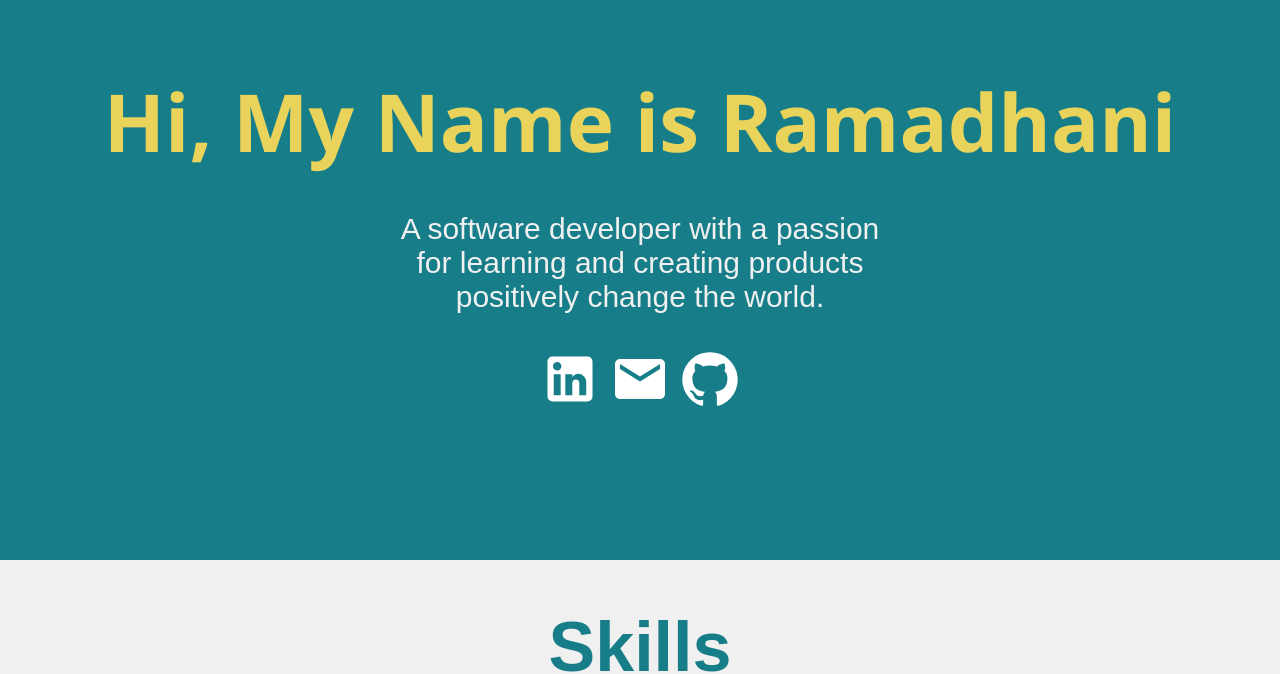
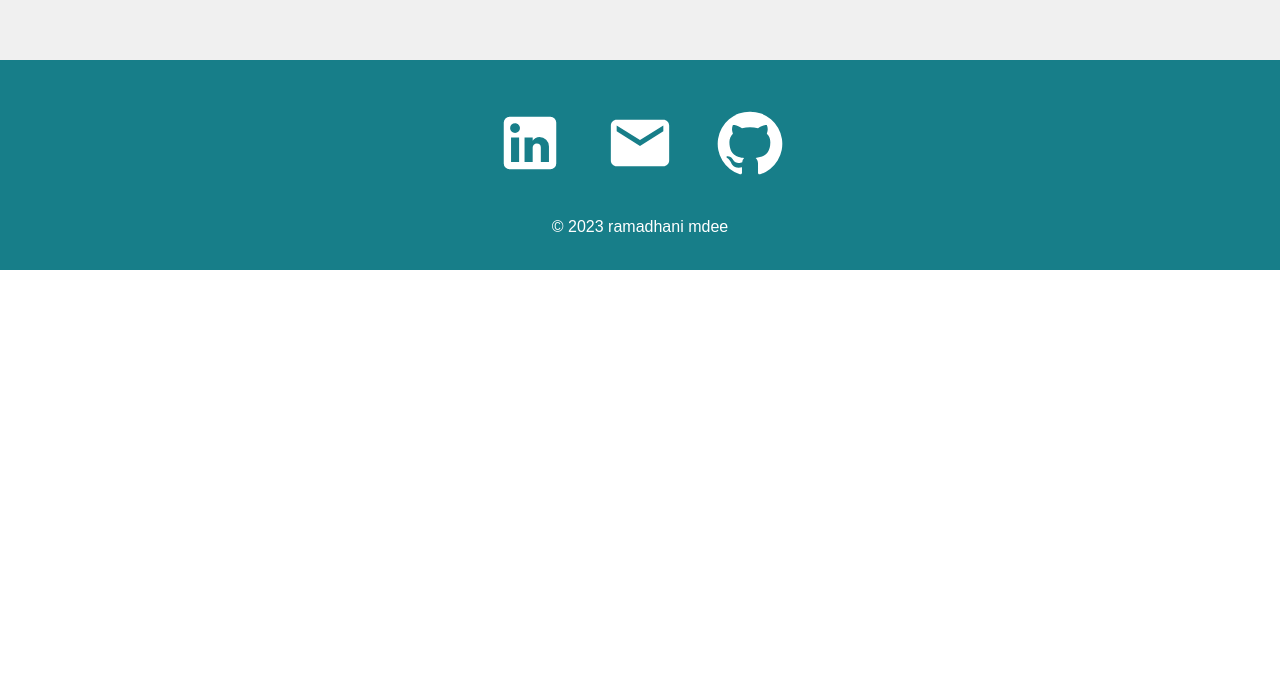
Before and after one commit to ramamdeeCode/myportfolio, a React (Create React App) app: page / in a window 1280 px wide. Shown: the part 140-814 px from the top of the page. Built offline with nearby package versions, Linux system fonts and the light colour scheme.

Commit message:
fix home path

```diff
--- a/src/App.js
+++ b/src/App.js
@@ -13,7 +13,7 @@
       <Router>
         <Navbar />
         <Routes>
-          <Route path="/" element={<Home />} />
+          <Route path="/myportfolio" element={<Home />} />
           <Route path="/projects" element={<Projects />} />
           {/* <Route path="/project/:id" element={<ProjectDisplay />} /> */}
           <Route path="/experience" element={<Experience />} />
```
